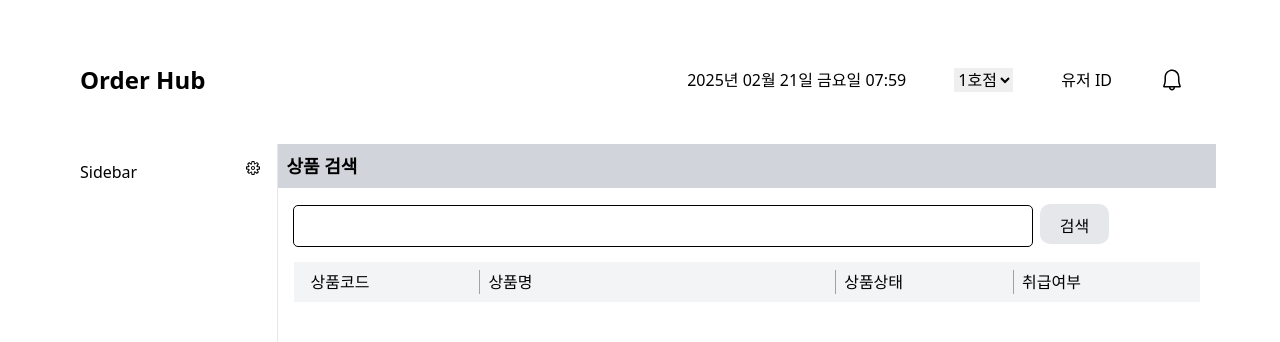
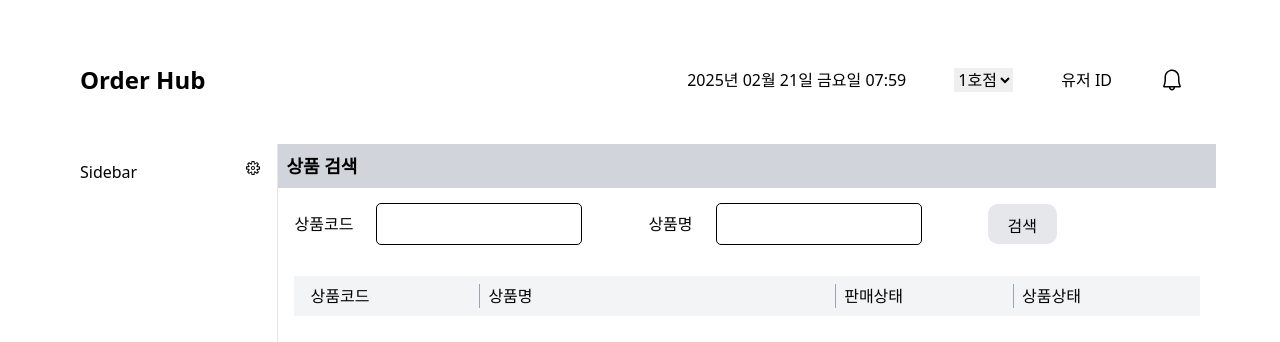
Before and after one commit to order-hub/orderHub-front, a React (Create React App) app: page /product/search in a window 1280 px wide. Shown: the top 342 px of the page. Built offline with nearby package versions, Linux system fonts and the light colour scheme.

Commit message:
상품 등록 api 연결

```diff
--- a/src/pages/Product/ProductRegister.js
+++ b/src/pages/Product/ProductRegister.js
@@ -112,6 +112,9 @@ const ProductRegister = () => {
       // [3] 완료 후 상태 초기화
       setProductData(INITIAL_STATE);
       setProductImage(null);
+      setSelectedMajor(null);
+      setSelectedMiddle(null);
+      setSelectedMinor(null);
     } catch (error) {
       console.error("등록 에러:", error);
       alert("상품 등록 중 오류가 발생했습니다.");
@@ -227,6 +230,7 @@ const ProductRegister = () => {
                 onChange={e => handleInputChange("saleStatus", e.target.value)}
                 className="h-10 w-4/5 outline outline-1 mr-2 rounded p-2"
               >
+                <option value="">선택</option>
                 <option value="FOR_SALE">판매중</option>
                 <option value="OUT_OF_STOCK">품절</option>
                 <option value="DISCONTINUED">단종</option>
@@ -244,6 +248,7 @@ const ProductRegister = () => {
                 onChange={e => handleInputChange("conditionStatus", e.target.value)}
                 className="h-10 w-4/5 outline outline-1 mr-2 rounded p-2"
               >
+                <option value="">선택</option>
                 <option value="NEW">새상품</option>
                 <option value="REFURBISHED">리퍼브</option>
                 <option value="DAMAGED">손상됨</option>
--- a/src/pages/Product/ProductSearch.js
+++ b/src/pages/Product/ProductSearch.js
@@ -2,35 +2,109 @@ import {React, useState} from "react";
 import Layout from "../../components/layout/Layout";
 import SearchBar from "../../components/common/SearchBar";
 import Button from "../../components/common/Button";
+import { searchProduct } from "../../service/ProductService";
 
 const ProductSearch = () => {
+    const [productCode, setProductCode] = useState("");
     const [productName, setProductName] = useState("");
+    const productSaleMap = {
+        FOR_SALE: "판매 중",
+        OUT_OF_STOCK: "품절",
+        DISCONTINUED: "단종",
+        PREORDER: "예약 판매",
+        BACKORDER: "재입고 예정",
+        DELETED: "삭제",
+    };
+    const productStatusMap = {
+        NEW: "새 상품",
+        REFURBISHED: "리퍼브",
+        DAMAGED: "손상됨",
+        RETURNED: "반품됨",
+        EXPIRED: "유통기한 만료"
+    }
 
+
+    const handleProductCodeChange = (text) => {
+        setProductCode(text);
+    };
     const handleProductNameChange = (text) => {
         setProductName(text);
     };
 
-    const handleSearchClick = () => {
-        console.log("검색 실행:", {productName });
-        setProductName("");
+    const [productList, setProductList] = useState([]);
+
+    const handleSearchClick = async () => {
+        try {
+            const response = await searchProduct(productCode, productName);
+            // 여러 상품을 배열로 변환
+            const products = response.content.map(item => {
+                const { name, imageUrl, attributes, conditionStatus, saleStatus } = item;
+                return {
+                    productCode: attributes?.productCode || "",
+                    productName: name || "",
+                    productCount: attributes?.productCount || "",
+                    productOrderCount: attributes?.productOrderCount || "",
+                    productOrderDay: attributes?.productOrderDay || "",
+                    productSale: attributes?.productSale || saleStatus || "",
+                    productStatus: attributes?.productStatus || conditionStatus || "",
+                    imageUrl: imageUrl || "",
+                };
+            });
+            setProductList(products);
+        } catch (error) {
+            alert("일치하는 상품이 없습니다.");
+            setProductList([]);
+        } finally {
+            setProductCode("");
+            setProductName("");
+        }
     };
+
     return(
         <Layout>
             <div className="flex flex-col w-full container">
-                <div className="flex flex-col w-full p-2 text-lg font-bold bg-gray-300">
-                    상품 검색
+            <div className="flex flex-col w-full p-2 text-lg font-bold bg-gray-300">
+                상품 검색
+            </div>
+            <div className="flex w-full gap-4 p-4 items-center">
+                <label htmlFor="productCode" className="whitespace-nowrap mr-2">
+                    상품코드
+                </label>
+                <div className="relative flex">
+                    <SearchBar
+                    onChange={handleProductCodeChange}
+                    value={productCode}
+                    id="productCode"
+                    />
                 </div>
-                <div className="relative mt-4 ml-4 items-center">
-                    <SearchBar onChange={handleProductNameChange} value={productName}/>
-                    <Button onClick={handleSearchClick}>검색</Button>
+
+                <label htmlFor="productName" className="whitespace-nowrap mr-2">
+                    상품명
+                </label>
+                <div className="relative flex">
+                    <SearchBar
+                    onChange={handleProductNameChange}
+                    value={productName}
+                    id="productName"
+                    />
+                </div>
+                <Button onClick={handleSearchClick}>검색</Button>
                 </div>
                 <div>
                     <ul className="flex bg-gray-100 ml-4 mr-4 mt-4 p-2">
                         <li className="w-1/5 border-r border-gray-400 px-2">상품코드</li>
                         <li className="w-2/5 border-r border-gray-400 px-2">상품명</li>
-                        <li className="w-1/5 border-r border-gray-400 px-2">상품상태</li>
-                        <li className="w-1/5 px-2">취급여부</li>
+                        <li className="w-1/5 border-r border-gray-400 px-2">판매상태</li>
+                        <li className="w-1/5 px-2">상품상태</li>
                     </ul>
+                    {productList.length > 0 && productList.map((product, index) => (
+                        <ul key={index} className="flex ml-4 mr-4 p-2 border-b border-gray-300">
+                            <li className="w-1/5 border-r border-gray-400 px-2">{product.productCode}</li>
+                            <li className="w-2/5 border-r border-gray-400 px-2">{product.productName}</li>
+                            <li className="w-1/5 border-r border-gray-400 px-2">{productStatusMap[product.productStatus] || product.productStatus}</li>
+                            <li className="w-1/5 px-2">{productSaleMap[product.productSale] || product.productSale}</li>
+                        </ul>
+                    ))}
                 </div>
             </div>
         </Layout>
--- a/src/pages/Product/ProductUpdate.js
+++ b/src/pages/Product/ProductUpdate.js
@@ -3,16 +3,15 @@ import Layout from "../../components/layout/Layout";
 import SearchBar from "../../components/common/SearchBar";
 import SearchModal from "../../components/common/SearchModal";
 import Button from "../../components/common/Button";
+import { searchProduct } from "../../service/ProductService";
 
 
 const ProductUpdate = () => {
     const [productCode, setProductCode] = useState("");
     const [productName, setProductName] = useState("");
     const [isSearchOpen, setIsSearchOpen] = useState(false);
-    const [productData, setProductData] = useState({
-            productCode: "",
-            productName: ""
-        });
+    const [productList, setProductList] = useState([]);
+
 
     const handleProductCodeChange = (text) => {
         setProductCode(text);
@@ -27,31 +26,32 @@ const ProductUpdate = () => {
         setIsSearchOpen(false);
     };
 
-    const handleSearchClick = () => {
-        console.log("검색 실행:", { productCode, productName });
-
-        const mockData = {
-            productCode: "12345",
-            productName: "테스트 상품",
+    const handleSearchClick = async () => {
+            try {
+                const response = await searchProduct(productCode, productName);
+                // 여러 상품을 배열로 변환
+                const products = response.content.map(item => {
+                    const { name, imageUrl, attributes, conditionStatus, saleStatus } = item;
+                    return {
+                        productCode: attributes?.productCode || "",
+                        productName: name || "",
+                        productCount: attributes?.productCount || "",
+                        productOrderCount: attributes?.productOrderCount || "",
+                        productOrderDay: attributes?.productOrderDay || "",
+                        productSale: attributes?.productSale || saleStatus || "",
+                        productStatus: attributes?.productStatus || conditionStatus || "",
+                        imageUrl: imageUrl || "",
+                    };
+                });
+                setProductList(products);
+            } catch (error) {
+                alert("일치하는 상품이 없습니다.");
+                setProductList([]);
+            } finally {
+                setProductCode("");
+                setProductName("");
+            }
         };
-
-        if (productCode === mockData.productCode || productName === mockData.productName) {
-            setProductData({
-                productCode: mockData.productCode,
-                productName: mockData.productName
-            });
-        } else {
-            alert("일치하는 상품이 없습니다.");
-            setProductData({
-                productCode: "",
-                productName: ""
-            });
-        }
-
-        setIsSearchOpen(false);
-        setProductCode("");
-        setProductName("");
-    };
 
     return(
         <Layout>
@@ -88,8 +88,8 @@ const ProductUpdate = () => {
 
             <div>
                 <ul className="flex bg-gray-100 ml-4 mr-4 mt-4 p-2">
-                    <li className="w-1/5 border-r border-gray-400 px-2">{productData.productCode}</li>
-                    <li className="w-1/5 border-r border-gray-400 px-2">{productData.productName}</li>
+                    <li className="w-1/5 border-r border-gray-400 px-2">{productCode}</li>
+                    <li className="w-1/5 border-r border-gray-400 px-2">{productName}</li>
                     <li className="w-1/5 border-r border-gray-400 px-2">
                     <select>
 						<option>정상</option>
--- a/src/pages/Product/ProductView.js
+++ b/src/pages/Product/ProductView.js
@@ -46,9 +46,10 @@ const ProductView = () => {
       //   id, name, categoryId, categoryName, saleStatus, conditionStatus,
       //   price, attributes, imageUrl
       // }
+      console.log(response);
 
       // 백엔드가 'attributes' 안에 { productCode, productCount, productOrderCount, ... } 를 넣는다고 가정
-      const { id, name, imageUrl, attributes, conditionStatus, saleStatus } = response;
+      const { id, name, imageUrl, attributes, conditionStatus, saleStatus } = response.content[0];
 
       // 우리가 표시하고 싶은 필드들을 매핑
       setProductData({
```
